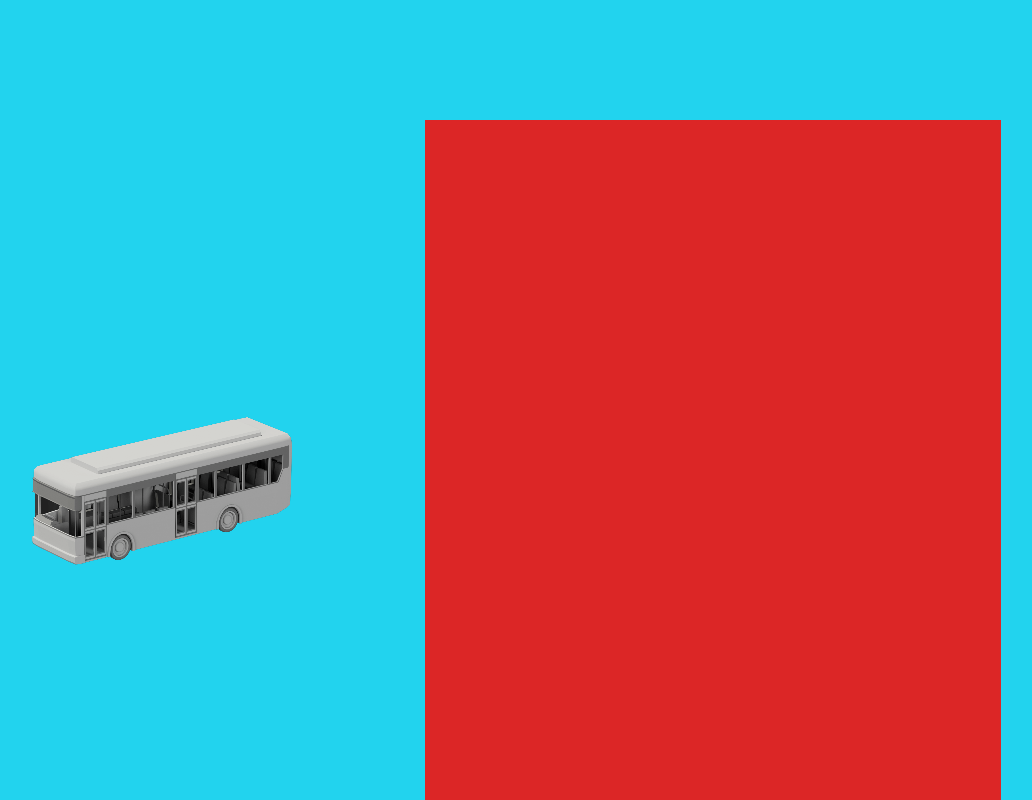
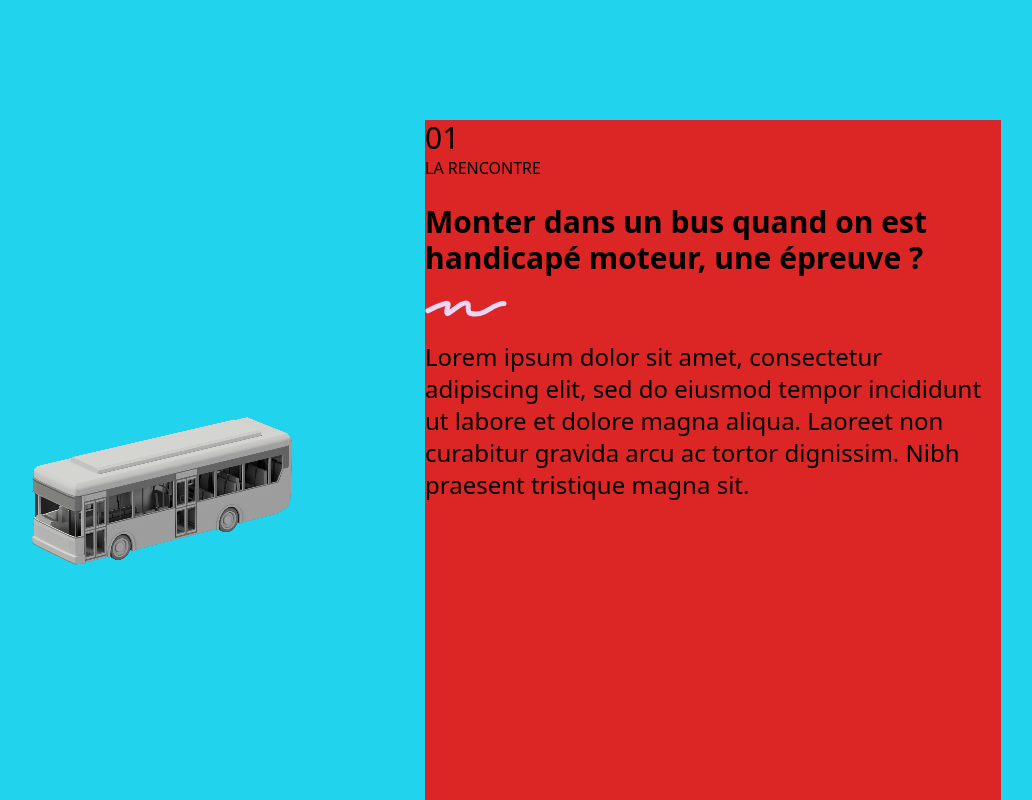
Before and after one commit to Coyls/workshop-dataviz, a Next.js app: page / in a window 1280 px wide. Shown: the part 680-1480 px from the top of the page, without its empty margins (215-1247 px from the left). Built offline with nearby package versions, Linux system fonts and the light colour scheme.

Commit message:
refactor(scroll-section): start create animation text

```diff
--- a/components/canvas/canvas.tsx
+++ b/components/canvas/canvas.tsx
@@ -34,7 +34,9 @@ export default function Canvas(props: CanvasProps) {
   };
 
   useEffect(() => {
-    preloadImages();
+    if (imageLoads.length === 0) {
+      preloadImages();
+    }
     // eslint-disable-next-line react-hooks/exhaustive-deps
   }, []);
 
--- a/components/text-scroll/text-scroll.tsx
+++ b/components/text-scroll/text-scroll.tsx
@@ -1,6 +1,6 @@
-import { motion, MotionValue } from "framer-motion";
-import { useEffect, useState } from "react";
 import cls from "classnames";
+import { motion, MotionValue, Variants } from "framer-motion";
+import TextSticky from "./text-sticky";
 
 export interface TextScrollProps {
   scrollYProgress: MotionValue<number>;
@@ -12,13 +12,18 @@ export default function TextScroll(props: TextScrollProps) {
 
   const sections = ["bg-red-600", "bg-yellow-600", "bg-blue-600"];
 
+  const variants: Variants = {
+    visible: { opacity: 1 },
+    hidden: { opacity: 0 },
+  };
+
   return (
     <div className={className}>
       {sections.map((section, i) => {
         return (
-          <div key={i} className={cls("h-1/3 relative", section)}>
-            {/* <Text /> */}
-          </div>
+          <motion.div key={i} className={cls("h-1/3 relative", section)}>
+            <TextSticky className=" sticky top-[20vh]" />
+          </motion.div>
         );
       })}
     </div>
--- a/components/text-scroll/text.tsx
+++ b/components/text-scroll/text-sticky.tsx
@@ -1,9 +1,36 @@
-import React from "react";
+import React, { useEffect, useRef } from "react";
 import cls from "classnames";
+import { motion, useAnimation, useInView, Variants } from "framer-motion";
+export interface TextStickyProps {
+  className?: string;
+}
 
-export default function TextSticky() {
+const textVariants: Variants = {
+  visible: { opacity: 1, transition: { duration: 1 } },
+  hidden: { opacity: 0 },
+};
+
+export default function TextSticky(props: TextStickyProps) {
+  const { className } = props;
+
+  const ref = useRef(null);
+  const controls = useAnimation();
+  const isInView = useInView(ref);
+
+  useEffect(() => {
+    if (isInView) {
+      controls.start("visible");
+    }
+  }, [controls, isInView]);
+
   return (
-    <div>
+    <motion.div
+      ref={ref}
+      animate={controls}
+      initial="hidden"
+      variants={textVariants}
+      className={cls(className)}
+    >
       <article className="flex flex-col h-full justify-center">
         <p className="text-3xl">01</p>
         <p className="font-extralight">LA RENCONTRE</p>
@@ -31,6 +58,6 @@ export default function TextSticky() {
           tristique magna sit.
         </p>
       </article>
-    </div>
+    </motion.div>
   );
 }
```
